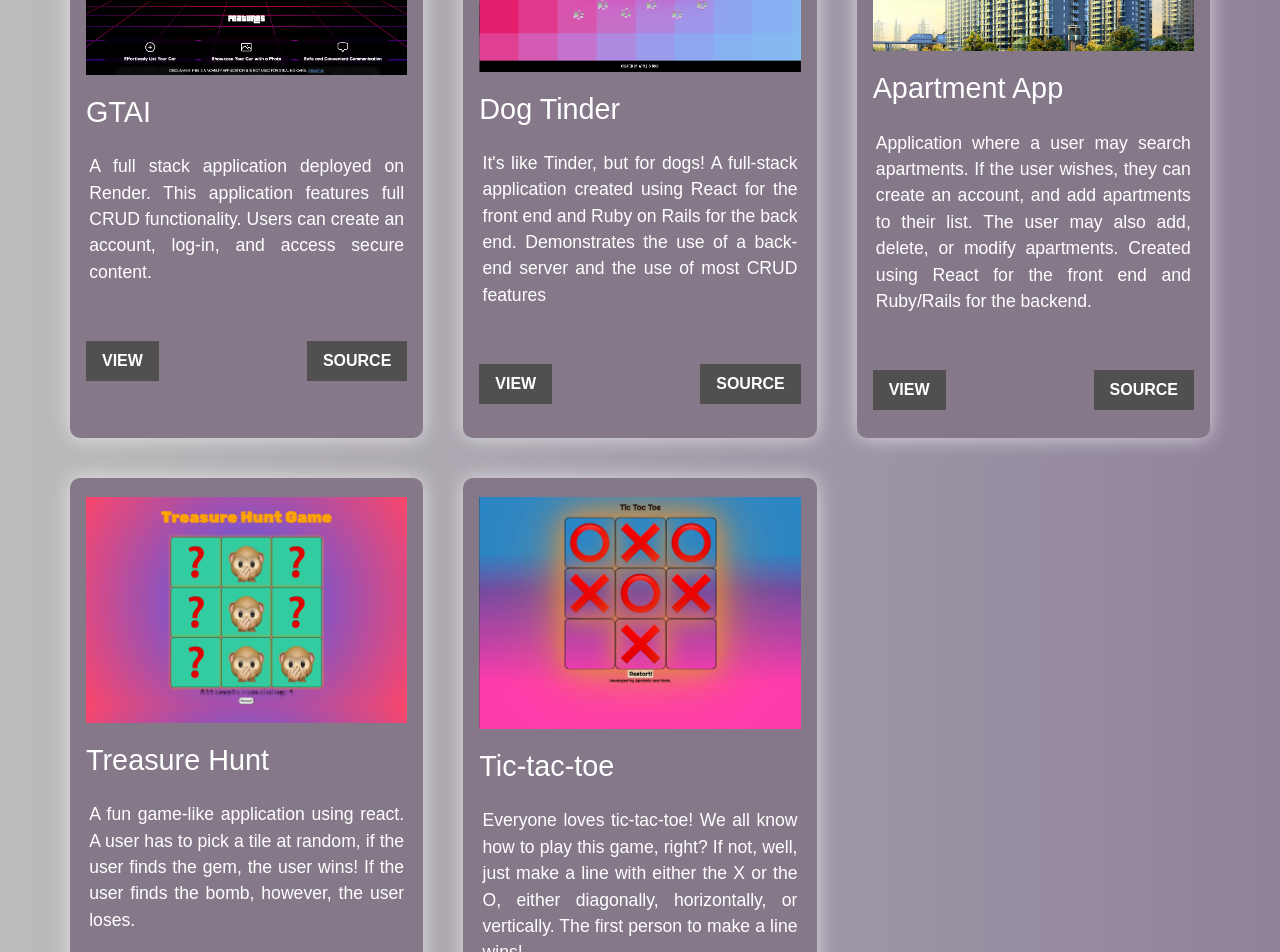
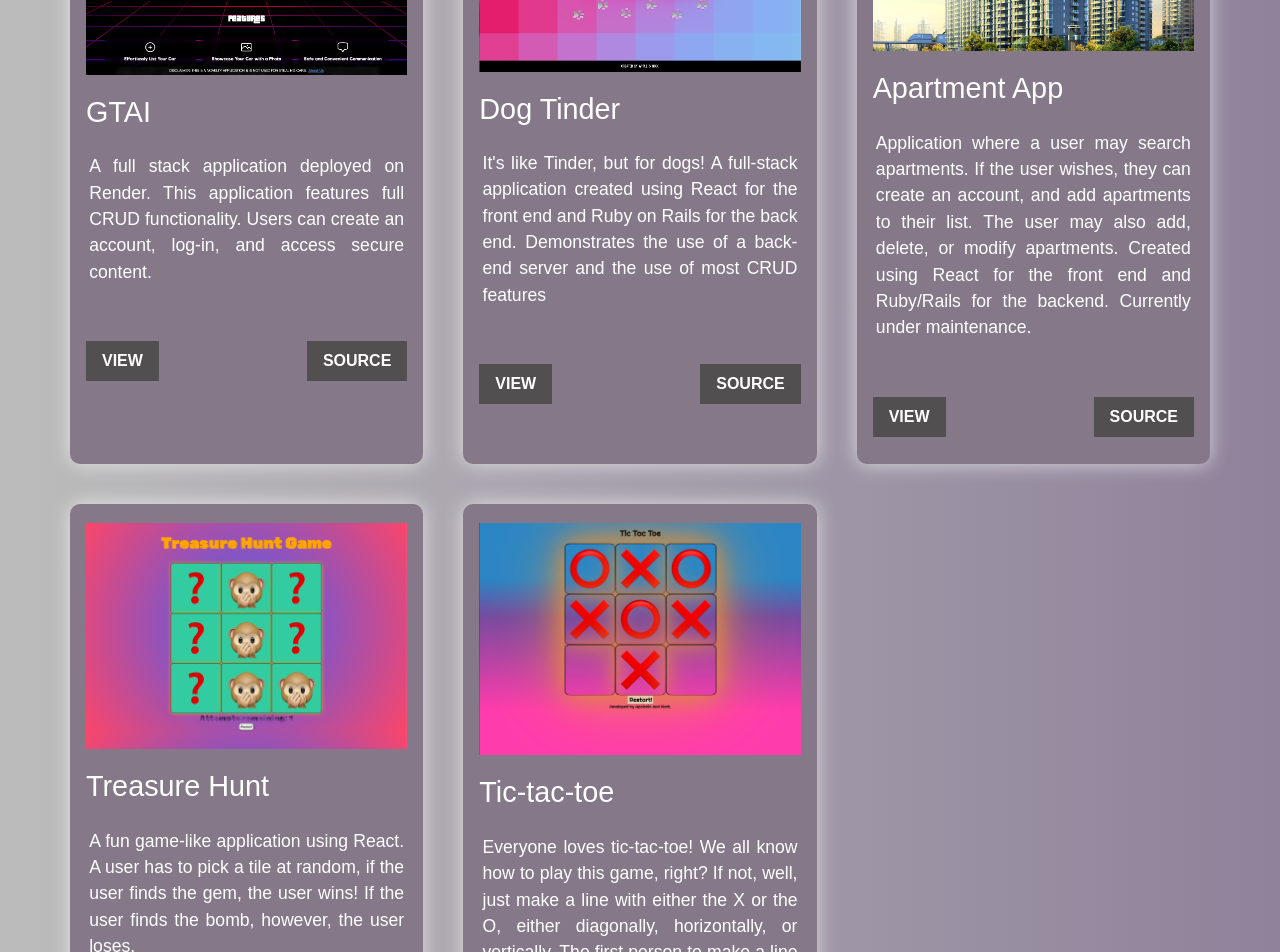
Before and after one commit to SunGodApollo/portfolio-project, a React (Create React App) app: page /projects in a window 1280 px wide. Shown: the part 960-1912 px from the top of the page. Built offline with nearby package versions, Linux system fonts and the light colour scheme.

Commit message:
proof-read

```diff
--- a/src/components/Form.js
+++ b/src/components/Form.js
@@ -26,7 +26,7 @@ const Form = () => {
 
         setTimeout(() => {
             setMessageSent(false)
-        }, 5000)
+        }, 10000)
         },
 
         (error) => {
--- a/src/components/WorkCardData.js
+++ b/src/components/WorkCardData.js
@@ -23,14 +23,14 @@ const ProjectCardData = [
     {
         imgsrc: apartmentApp,
         title: "Apartment App",
-        text: "Application where a user may search apartments. If the user wishes, they can create an account, and add apartments to their list. The user may also add, delete, or modify apartments. Created using React for the front end and Ruby/Rails for the backend.",
+        text: "Application where a user may search apartments. If the user wishes, they can create an account, and add apartments to their list. The user may also add, delete, or modify apartments. Created using React for the front end and Ruby/Rails for the backend. Currently under maintenance.",
         view: "url of live site here",
         source: "https://github.com/learn-academy-2023-bravo/apartment-app-frontend-chinese-spy-balloon"
     },
     {
         imgsrc: treasureHunt,
         title: "Treasure Hunt",
-        text: "A fun game-like application using react. A user has to pick a tile at random, if the user finds the gem, the user wins! If the user finds the bomb, however, the user loses.",
+        text: "A fun game-like application using React. A user has to pick a tile at random, if the user finds the gem, the user wins! If the user finds the bomb, however, the user loses.",
         view: "url of live site here",
         source: "https://github.com/SunGodApollo/apolonio-treasure-hunt"
     },
--- a/src/pages/Home.js
+++ b/src/pages/Home.js
@@ -24,7 +24,7 @@ const Home = () => {
 
             <div className="container mx-auto px-4 text-center p-10">
                 <p>
-                    Hello, my name is Apolonio, and I'm a full-stack software engineer. Thank you for visiting! Please click to learn more about me and my work. Want to work together? Click on "Contact" and lets get started!
+                    Hello, my name is Apolonio, and I'm a full-stack software engineer. Thank you for visiting! Please click to learn more about me and my work. Want to work together? Click on "Contact" and let's get started!
                 </p>
             </div>
             <div className="flex items-center justify-center pb-20">
```
